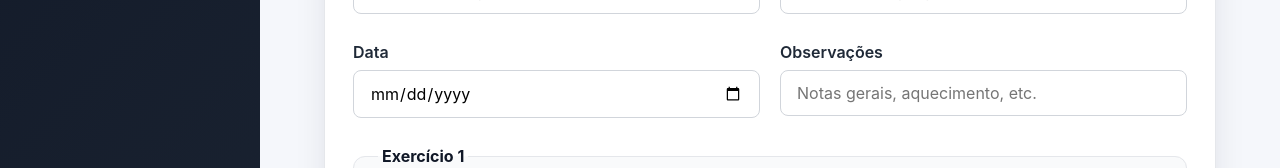
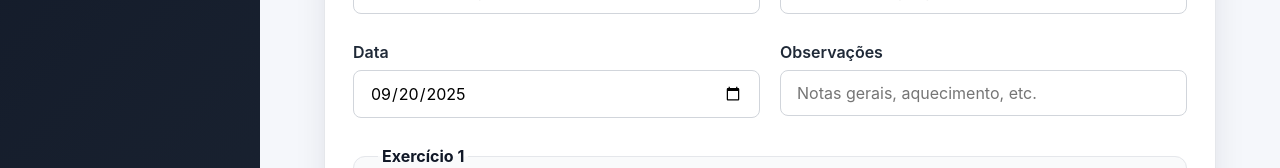
Before and after one commit to gjthec/train-apii, a Next.js app in the folder frontend/: page /workouts in a window 1280 px wide. Shown: the part 473-641 px from the top of the page. Built offline with nearby package versions, Linux system fonts and the light colour scheme.

Commit message:
feat: allow reusing workouts by date

```diff
--- a/frontend/src/components/workouts/WorkoutClassForm.tsx
+++ b/frontend/src/components/workouts/WorkoutClassForm.tsx
@@ -1,8 +1,8 @@
 'use client';
 
 import Link from 'next/link';
-import { useState } from 'react';
-import type { MuscleGroupClass, NewWorkoutClassInput } from '@/lib/api';
+import { useEffect, useMemo, useState } from 'react';
+import type { MuscleGroupClass, NewWorkoutClassInput, WorkoutClass } from '@/lib/api';
 import styles from '@/styles/WorkoutClassForm.module.css';
 import WorkoutExerciseFields from './WorkoutExerciseFields';
 import type {
@@ -16,6 +16,11 @@ interface WorkoutClassFormProps {
   isSubmitting: boolean;
   muscleGroups: readonly MuscleGroupClass[];
   muscleGroupError?: string | null;
+  prefillRequest?: {
+    workout: WorkoutClass;
+    token: number;
+  } | null;
+  onClearPrefill?: () => void;
 }
 
 type TextInputEvent = { target: { value: string } };
@@ -26,6 +31,30 @@ const generateLocalId = (prefix: string): string => {
   }
 
   return `${prefix}-${Date.now()}-${Math.random().toString(36).slice(2, 10)}`;
+};
+
+const formatDateForInput = (date: Date): string => {
+  const year = date.getFullYear();
+  const month = `${date.getMonth() + 1}`.padStart(2, '0');
+  const day = `${date.getDate()}`.padStart(2, '0');
+  return `${year}-${month}-${day}`;
+};
+
+const getTodayInputValue = (): string => formatDateForInput(new Date());
+
+const normalizeDateInput = (value: string | undefined): string => {
+  if (typeof value === 'string' && /^\d{4}-\d{2}-\d{2}$/.test(value)) {
+    return value;
+  }
+
+  if (typeof value === 'string') {
+    const parsed = new Date(value);
+    if (!Number.isNaN(parsed.getTime())) {
+      return formatDateForInput(parsed);
+    }
+  }
+
+  return getTodayInputValue();
 };
 
 const createEmptySet = (): WorkoutSetDraft => ({
@@ -45,7 +74,7 @@ const createEmptyExercise = (): WorkoutExerciseDraft => ({
 const createInitialState = (): WorkoutClassFormState => ({
   name: '',
   focus: '',
-  scheduledFor: '',
+  scheduledFor: getTodayInputValue(),
   notes: '',
   exercises: [createEmptyExercise()]
 });
@@ -56,15 +85,82 @@ const toNumberOrUndefined = (value: string, isInteger = false): number | undefin
   return Number.isFinite(parsed) ? parsed : undefined;
 };
 
+const createStateFromWorkout = (workout: WorkoutClass): WorkoutClassFormState => {
+  const exercises = workout.exercises.length > 0 ? workout.exercises : [
+    {
+      id: generateLocalId('exercise'),
+      name: '',
+      muscleGroup: '',
+      notes: '',
+      sets: []
+    }
+  ];
+
+  return {
+    name: workout.name ?? '',
+    focus: workout.focus ?? '',
+    scheduledFor: getTodayInputValue(),
+    notes: workout.notes ?? '',
+    exercises: exercises.map((exercise) => ({
+      id: exercise.id ?? generateLocalId('exercise'),
+      name: exercise.name,
+      muscleGroup: exercise.muscleGroup ?? '',
+      notes: exercise.notes ?? '',
+      sets:
+        exercise.sets.length > 0
+          ? exercise.sets.map((set) => ({
+              id: set.id ?? generateLocalId('set'),
+              weight: Number.isFinite(set.weightKg) ? `${set.weightKg}` : '',
+              repetitions: Number.isFinite(set.repetitions) ? `${set.repetitions}` : ''
+            }))
+          : [createEmptySet()]
+    }))
+  };
+};
+
 export default function WorkoutClassForm({
   onSubmit,
   isSubmitting,
   muscleGroups,
-  muscleGroupError
+  muscleGroupError,
+  prefillRequest,
+  onClearPrefill
 }: WorkoutClassFormProps) {
   const [formState, setFormState] = useState<WorkoutClassFormState>(() => createInitialState());
+  const activePrefill = prefillRequest?.workout;
   const exercisesCount = formState.exercises.length;
   const hasMuscleGroups = muscleGroups.length > 0;
+
+  useEffect(() => {
+    if (!prefillRequest) {
+      return;
+    }
+
+    setFormState(createStateFromWorkout(prefillRequest.workout));
+  }, [prefillRequest]);
+
+  const prefillDateLabel = useMemo(() => {
+    if (!activePrefill?.scheduledFor) {
+      return null;
+    }
+
+    const normalized = normalizeDateInput(activePrefill.scheduledFor);
+    const parsed = new Date(`${normalized}T00:00:00`);
+    if (!Number.isNaN(parsed.getTime())) {
+      return parsed.toLocaleDateString('pt-BR', {
+        day: '2-digit',
+        month: '2-digit',
+        year: 'numeric'
+      });
+    }
+
+    return normalized;
+  }, [activePrefill?.scheduledFor]);
+
+  const handleClearPrefillClick = () => {
+    setFormState(createInitialState());
+    onClearPrefill?.();
+  };
 
   const handleRootFieldChange = (field: 'name' | 'focus' | 'scheduledFor' | 'notes') =>
     (event: TextInputEvent) => {
@@ -154,7 +250,7 @@ export default function WorkoutClassForm({
     const payload: NewWorkoutClassInput = {
       name: formState.name,
       focus: formState.focus,
-      scheduledFor: formState.scheduledFor,
+      scheduledFor: normalizeDateInput(formState.scheduledFor),
       notes: formState.notes,
       exercises: formState.exercises.map((exercise) => ({
         id: exercise.id,
@@ -172,6 +268,7 @@ export default function WorkoutClassForm({
     try {
       await onSubmit(payload);
       setFormState(createInitialState());
+      onClearPrefill?.();
     } catch (error) {
       // O estado de erro é tratado pelo componente pai.
     }
@@ -188,6 +285,20 @@ export default function WorkoutClassForm({
           {exercisesCount} {exercisesCount === 1 ? 'exercício' : 'exercícios'}
         </span>
       </header>
+      {activePrefill ? (
+        <div className={styles.prefillBanner}>
+          <div>
+            <strong>Treino base carregado:</strong> {activePrefill.name}
+            {prefillDateLabel ? ` (${prefillDateLabel})` : ''}
+          </div>
+          <div className={styles.prefillActions}>
+            <span>Atualize as cargas e escolha a data para registrar um novo dia.</span>
+            <button type="button" className={styles.clearPrefillButton} onClick={handleClearPrefillClick}>
+              Limpar formulário
+            </button>
+          </div>
+        </div>
+      ) : null}
       {muscleGroupError ? <p className={styles.inlineError}>{muscleGroupError}</p> : null}
       {!hasMuscleGroups ? (
         <p className={styles.supportMessage}>
--- a/frontend/src/lib/api.ts
+++ b/frontend/src/lib/api.ts
@@ -94,6 +94,29 @@ const sanitizeOptionalString = (value: string | undefined): string | undefined =
 
   const trimmed = value.trim();
   return trimmed.length > 0 ? trimmed : undefined;
+};
+
+const formatDateForInput = (date: Date): string => {
+  const year = date.getFullYear();
+  const month = `${date.getMonth() + 1}`.padStart(2, '0');
+  const day = `${date.getDate()}`.padStart(2, '0');
+  return `${year}-${month}-${day}`;
+};
+
+const resolveScheduledForDate = (value?: string): string => {
+  if (typeof value === 'string') {
+    const trimmed = value.trim();
+    if (/^\d{4}-\d{2}-\d{2}$/.test(trimmed)) {
+      return trimmed;
+    }
+
+    const parsed = new Date(trimmed);
+    if (!Number.isNaN(parsed.getTime())) {
+      return formatDateForInput(parsed);
+    }
+  }
+
+  return formatDateForInput(new Date());
 };
 
 export interface ExerciseClass {
@@ -435,7 +458,7 @@ export async function createWorkoutClass(input: NewWorkoutClassInput): Promise<W
 
   const focus = sanitizeOptionalString(input.focus);
   const notes = sanitizeOptionalString(input.notes);
-  const scheduledFor = sanitizeOptionalString(input.scheduledFor);
+  const scheduledFor = resolveScheduledForDate(input.scheduledFor);
 
   const exercises = input.exercises.map(sanitizeWorkoutExerciseInput);
   const totalSets = exercises.reduce((total, exercise) => total + exercise.seriesCount, 0);
@@ -447,7 +470,7 @@ export async function createWorkoutClass(input: NewWorkoutClassInput): Promise<W
     name,
     ...(focus ? { focus } : {}),
     ...(notes ? { notes } : {}),
-    ...(scheduledFor ? { scheduledFor } : {}),
+    scheduledFor,
     exercises: exercises.map((exercise) => ({
       id: exercise.id,
       name: exercise.name,
@@ -471,7 +494,7 @@ export async function createWorkoutClass(input: NewWorkoutClassInput): Promise<W
     id: docRef.id,
     name,
     focus,
-    scheduledFor: scheduledFor ?? undefined,
+    scheduledFor,
     notes,
     exercises,
     exerciseCount: exercises.length,
--- a/frontend/src/pages/workouts.tsx
+++ b/frontend/src/pages/workouts.tsx
@@ -15,6 +15,47 @@ import {
 } from '@/lib/api';
 import styles from '@/styles/Workouts.module.css';
 
+const toSortableNumber = (value?: string): number => {
+  if (!value) {
+    return 0;
+  }
+
+  const parsed = Date.parse(value);
+  if (!Number.isNaN(parsed)) {
+    return parsed;
+  }
+
+  if (/^\d{4}-\d{2}-\d{2}$/.test(value)) {
+    return Number.parseInt(value.replace(/-/g, ''), 10);
+  }
+
+  return 0;
+};
+
+const sortWorkoutsByDate = (items: WorkoutClass[]): WorkoutClass[] => {
+  return [...items].sort((a, b) => {
+    const aValue =
+      toSortableNumber(a.scheduledFor) || toSortableNumber(a.updatedAt) || toSortableNumber(a.createdAt);
+    const bValue =
+      toSortableNumber(b.scheduledFor) || toSortableNumber(b.updatedAt) || toSortableNumber(b.createdAt);
+
+    return bValue - aValue;
+  });
+};
+
+const formatScheduleForMessage = (value: string): string => {
+  const parsed = new Date(`${value}T00:00:00`);
+  if (!Number.isNaN(parsed.getTime())) {
+    return parsed.toLocaleDateString('pt-BR', {
+      day: '2-digit',
+      month: '2-digit',
+      year: 'numeric'
+    });
+  }
+
+  return value;
+};
+
 export default function WorkoutsPage() {
   const [workouts, setWorkouts] = useState<WorkoutClass[]>([]);
   const [isSubmitting, setIsSubmitting] = useState(false);
@@ -22,6 +63,7 @@ export default function WorkoutsPage() {
   const [successMessage, setSuccessMessage] = useState<string | null>(null);
   const [muscleGroups, setMuscleGroups] = useState<MuscleGroupClass[]>([]);
   const [muscleGroupError, setMuscleGroupError] = useState<string | null>(null);
+  const [prefillRequest, setPrefillRequest] = useState<{ workout: WorkoutClass; token: number } | null>(null);
 
   useEffect(() => {
     let isMounted = true;
@@ -30,7 +72,7 @@ export default function WorkoutsPage() {
       try {
         const data = await fetchWorkoutClasses();
         if (!isMounted) return;
-        setWorkouts(data);
+        setWorkouts(sortWorkoutsByDate(data));
         setError(null);
       } catch (err) {
         if (!isMounted) return;
@@ -70,8 +112,12 @@ export default function WorkoutsPage() {
 
     try {
       const newWorkout = await createWorkoutClass(input);
-      setWorkouts((previous) => [newWorkout, ...previous]);
-      setSuccessMessage('Treino do dia cadastrado com sucesso!');
+      setWorkouts((previous) => sortWorkoutsByDate([newWorkout, ...previous]));
+      if (newWorkout.scheduledFor) {
+        setSuccessMessage(`Treino registrado para ${formatScheduleForMessage(newWorkout.scheduledFor)}.`);
+      } else {
+        setSuccessMessage('Treino registrado com sucesso.');
+      }
     } catch (err) {
       const message = err instanceof Error ? err.message : 'Não foi possível salvar o treino.';
       setError(message);
@@ -79,6 +125,20 @@ export default function WorkoutsPage() {
     } finally {
       setIsSubmitting(false);
     }
+  };
+
+  const handleReuseWorkout = (workout: WorkoutClass) => {
+    setPrefillRequest({ workout, token: Date.now() });
+    setSuccessMessage(null);
+    setError(null);
+
+    if (typeof window !== 'undefined') {
+      window.scrollTo({ top: 0, behavior: 'smooth' });
+    }
+  };
+
+  const handleClearPrefill = () => {
+    setPrefillRequest(null);
   };
 
   return (
@@ -92,12 +152,18 @@ export default function WorkoutsPage() {
           isSubmitting={isSubmitting}
           muscleGroups={muscleGroups}
           muscleGroupError={muscleGroupError}
+          prefillRequest={prefillRequest}
+          onClearPrefill={handleClearPrefill}
         />
         {successMessage ? <p className={styles.success}>{successMessage}</p> : null}
         {error ? <p className={styles.error}>{error}</p> : null}
       </section>
       <section>
-        <WorkoutClassList classes={workouts} emptyLabel="Nenhum treino cadastrado." />
+        <WorkoutClassList
+          classes={workouts}
+          emptyLabel="Nenhum treino cadastrado."
+          onDuplicate={handleReuseWorkout}
+        />
       </section>
     </Layout>
   );
--- a/frontend/src/styles/WorkoutClassList.module.css
+++ b/frontend/src/styles/WorkoutClassList.module.css
@@ -47,6 +47,30 @@
   border-radius: 10px;
   background: #ecfdf5;
   color: #047857;
+}
+
+.cardActions {
+  display: flex;
+  justify-content: flex-end;
+}
+
+.duplicateButton {
+  border: 1px solid #2563eb;
+  background: #eff6ff;
+  color: #1d4ed8;
+  border-radius: 999px;
+  padding: 0.5rem 1.5rem;
+  font-weight: 600;
+  cursor: pointer;
+  transition: background 0.2s ease, transform 0.1s ease;
+}
+
+.duplicateButton:hover {
+  background: #dbeafe;
+}
+
+.duplicateButton:active {
+  transform: translateY(1px);
 }
 
 .exerciseGrid {
@@ -145,4 +169,8 @@
     flex-direction: column;
     align-items: flex-start;
   }
+
+  .cardActions {
+    justify-content: flex-start;
+  }
 }
```
Also changed, not shown: frontend/src/components/workouts/WorkoutClassList.tsx (+13 -1 lines), frontend/src/styles/WorkoutClassForm.module.css (+48 -0 lines).
